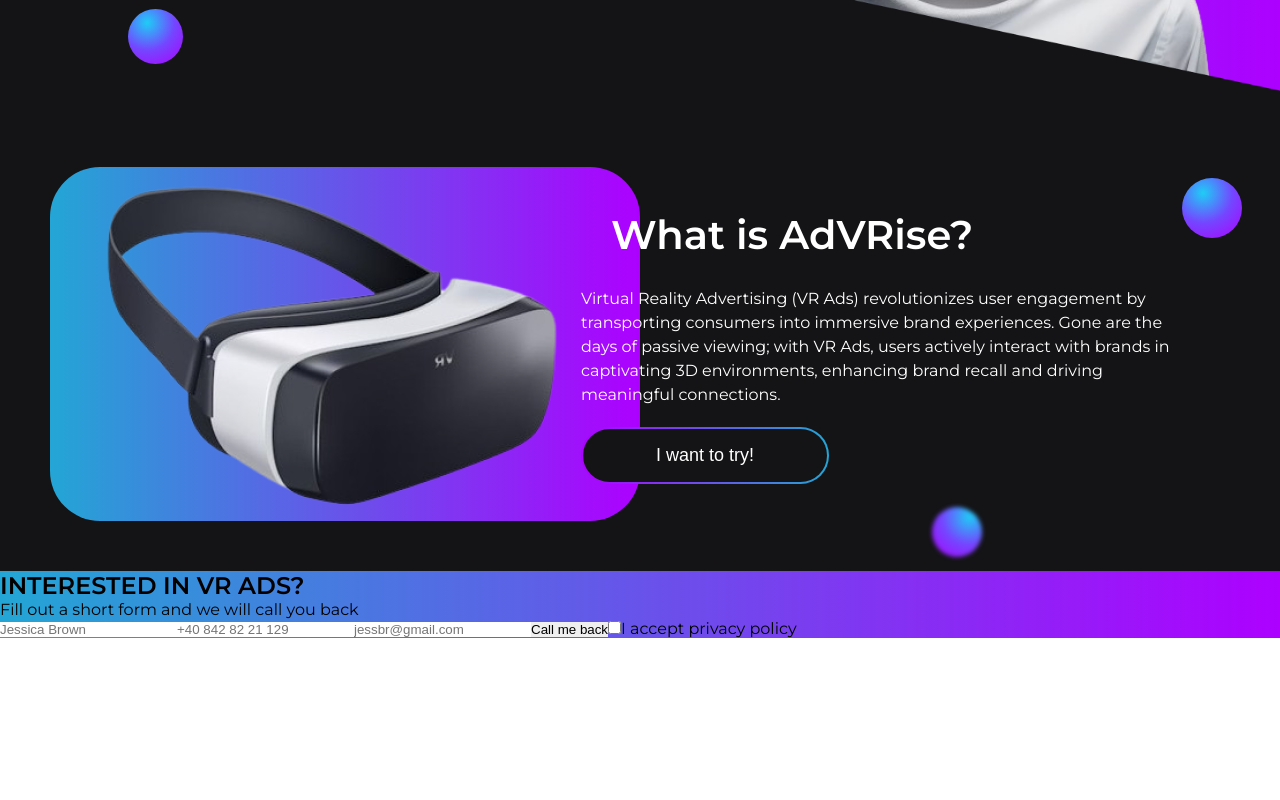
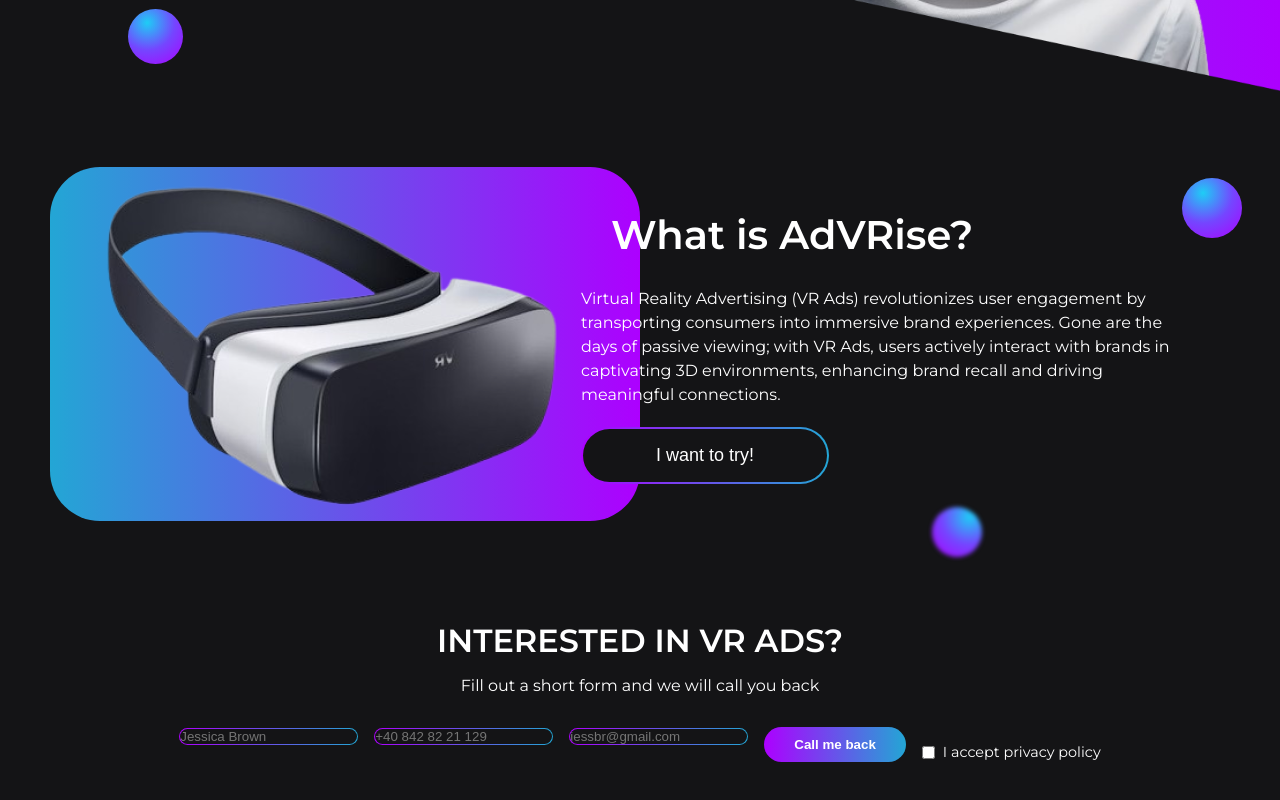
Before and after one commit to marwaoneis/vr-product-ads, a React (Create React App) app: page / in a window 1280 px wide. Shown: the part 481-1281 px from the top of the page. Before the commit the page ends 1119 px from the top, so only its background shows below. Built offline with nearby package versions, Linux system fonts and the light colour scheme.

Commit message:
Added styles for the interest section

```diff
--- a/src/components/InterestForm/style.css
+++ b/src/components/InterestForm/style.css
@@ -0,0 +1,61 @@
+.interest-form-container {
+  background-color: #141416;
+  color: white;
+  padding: 50px; /* Adjust as needed */
+  text-align: center;
+}
+
+.interest-form-container h2 {
+  font-size: 2rem; /* Adjust as needed */
+  margin-bottom: 1rem;
+}
+
+.interest-form-container p {
+  margin-bottom: 2rem;
+}
+
+.interest-form {
+  display: flex;
+  gap: 1rem;
+  justify-content: center;
+  align-items: center;
+}
+
+.input-field {
+  border: 1px solid transparent;
+  background-image: linear-gradient(#141416, #141416),
+    linear-gradient(to right, #ad00ff, #23a6d5);
+  background-origin: border-box;
+  background-clip: content-box, border-box;
+  border-radius: 20px;
+  color: white;
+  margin-bottom: 1rem;
+}
+
+.submit-button {
+  padding: 10px 30px;
+  border: none;
+  background-image: linear-gradient(to right, #ad00ff, #23a6d5);
+  color: white;
+  border-radius: 20px;
+  cursor: pointer;
+  font-weight: bold;
+  transition: background-color 0.3s ease;
+}
+
+.submit-button:hover {
+  background-image: linear-gradient(to right, #23a6d5, #ad00ff);
+}
+
+.privacy-policy {
+  color: white;
+  font-size: 0.9rem; /* Adjust as needed */
+  display: flex;
+  align-items: center;
+  justify-content: center;
+  margin-top: 1rem;
+}
+
+.privacy-policy input[type="checkbox"] {
+  margin-right: 0.5rem;
+}
```
